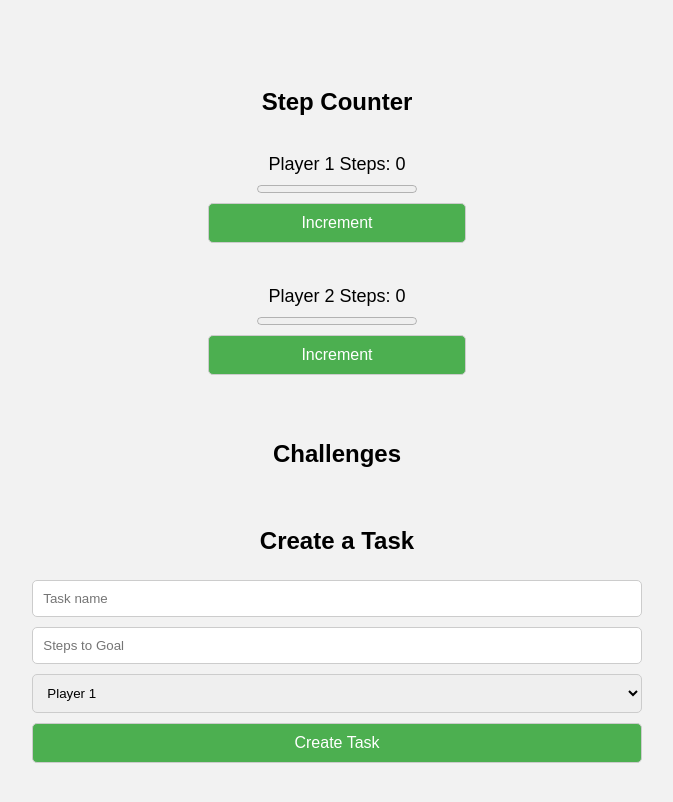
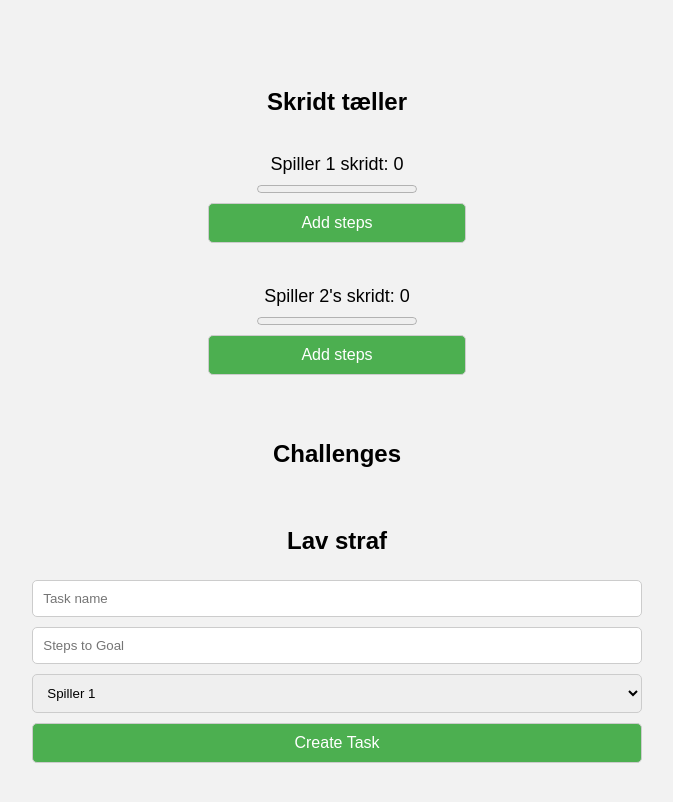
Before and after one commit to Antwarn/Skrit-tracker, a plain HTML site: page index.html in a window 1280 px wide. Shown: the whole page, without its empty margins (303-976 px from the left). Drawn offline with Linux system fonts and the light colour scheme.

Commit message:
Update index.html

```diff
--- a/index.html
+++ b/index.html
@@ -4,32 +4,32 @@
     <meta charset="UTF-8">
     <meta name="viewport" content="width=device-width, initial-scale=1.0">
     <link rel="stylesheet" href="style.css">
-    <title>Step Counter App</title>
+    <title>Step Competition</title>
 </head>
 <body>
     <div class="container">
-        <h1>Step Counter</h1>
+        <h1>Skridt tæller</h1>
         <div class="player">
-            <p>Player 1 Steps: <span id="steps1">0</span></p>
+            <p>Spiller 1 skridt: <span id="steps1">0</span></p>
             <progress id="progress1" max="100" value="0"></progress>
-            <button id="increment1">Increment</button>
+            <button id="increment1">Add steps</button>
         </div>
         <div class="player">
-            <p>Player 2 Steps: <span id="steps2">0</span></p>
+            <p>Spiller 2's skridt: <span id="steps2">0</span></p>
             <progress id="progress2" max="100" value="0"></progress>
-            <button id="increment2">Increment</button>
+            <button id="increment2">Add steps</button>
         </div>
         <div class="friend-list">
             <h2>Challenges</h2>
             <ul id="friend-list"></ul>
         </div>
         <div class="task">
-            <h2>Create a Task</h2>
+            <h2>Lav straf</h2>
             <input type="text" id="taskName" placeholder="Task name">
             <input type="number" id="taskSteps" placeholder="Steps to Goal">
             <select id="playerSelect">
-                <option value="Player 1">Player 1</option>
-                <option value="Player 2">Player 2</option>
+                <option value="Player 1">Spiller 1</option>
+                <option value="Player 2">Spiller 2</option>
             </select>
             <button id="createTask">Create Task</button>
         </div>
```
